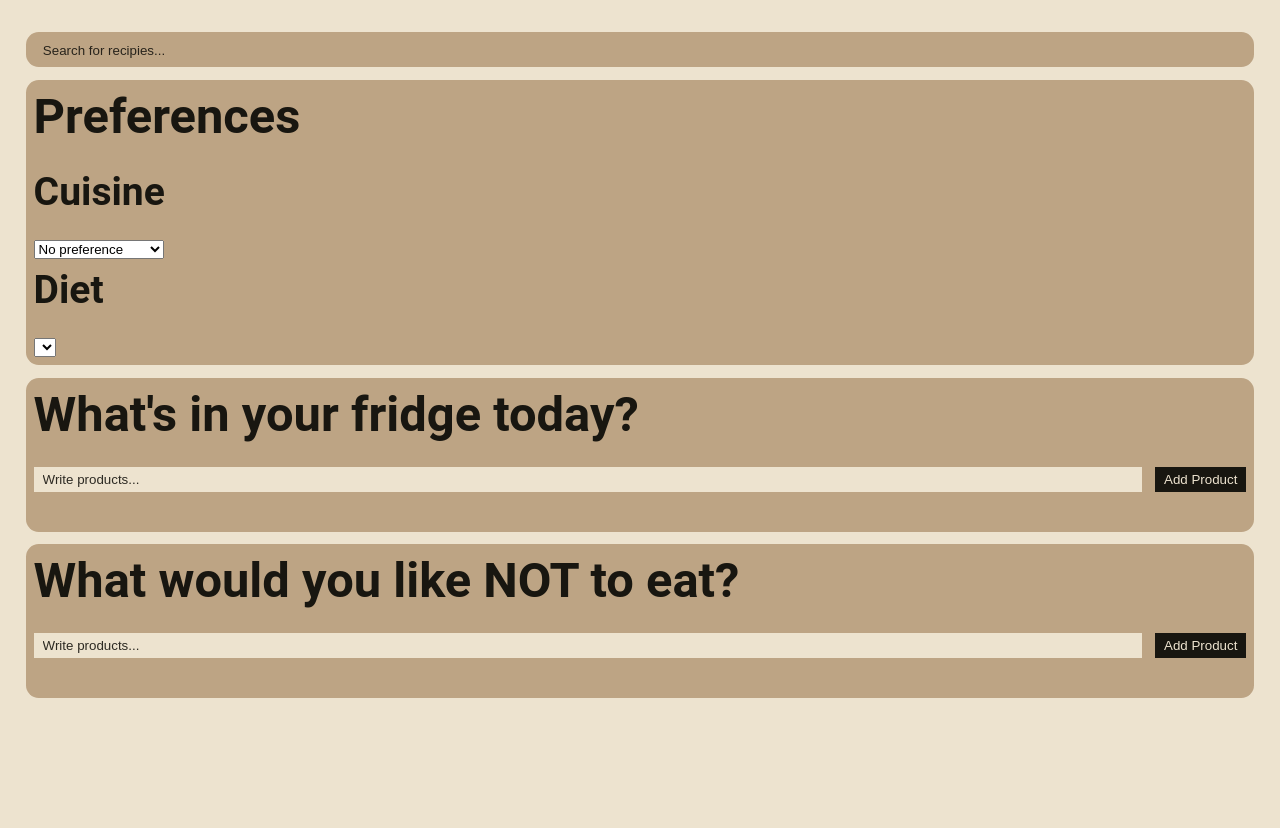
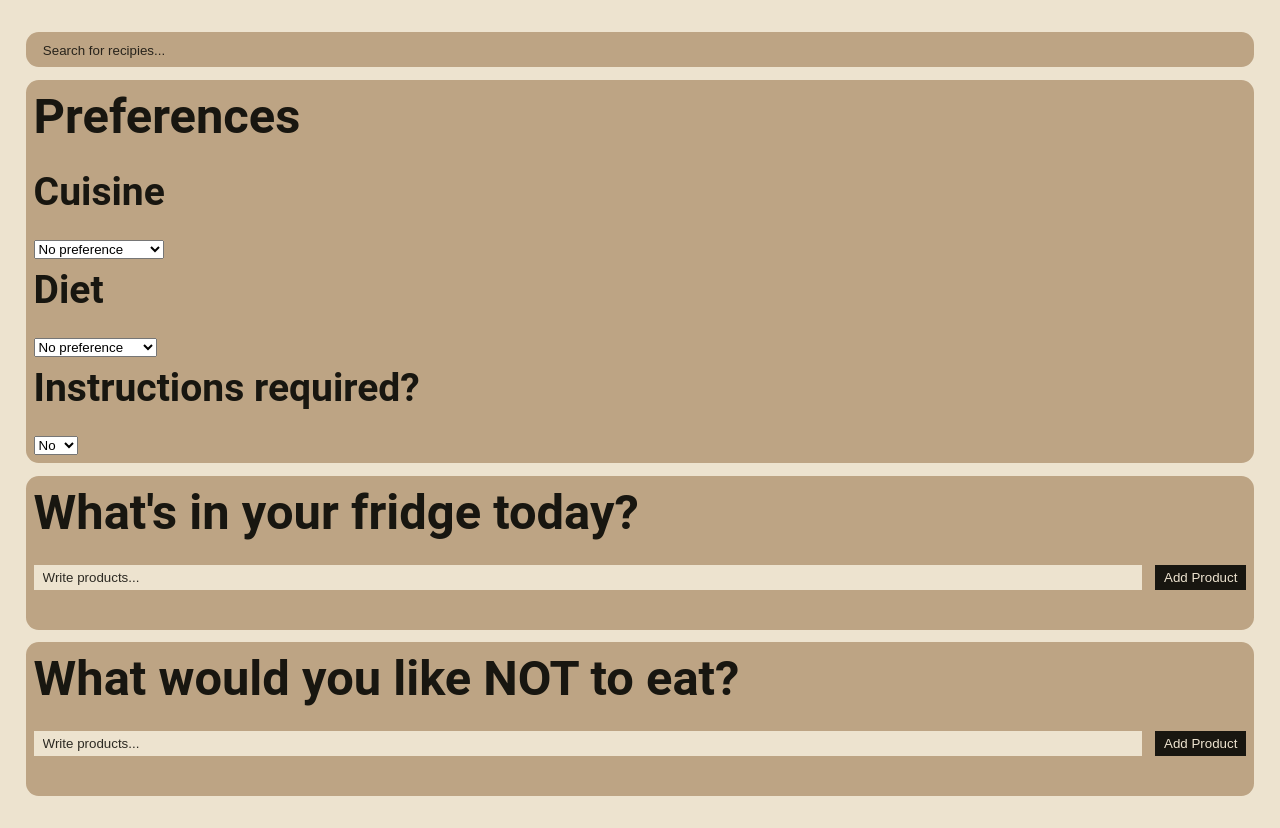
Before and after one commit to lekcik/myCook, a React (Vite) app in the folder myCook/: page / in a window 1280 px wide. Before the commit the page ends 800 px from the top, so only its background shows below. Built offline with nearby package versions, Linux system fonts and the light colour scheme.

Commit message:
prefs added

```diff
--- a/myCook/src/components/input components/Preferences.jsx
+++ b/myCook/src/components/input components/Preferences.jsx
@@ -5,6 +5,9 @@ function Preferences() {
     const [receipt, setReceipt] = useContext(ReceiptContext);
     const cuisines = useRef([
         'African', 'Asian', 'American', 'British', 'Cajun', 'Caribbean', 'Chinese', 'Eastern European', 'European', 'French', 'German', 'Greek', 'Indian', 'Irish', 'Italian', 'Japanese', 'Jewish', 'Korean', 'Latin American', 'Mediterranean', 'Mexican', 'Middle Eastern', 'Nordic', 'Southern', 'Spanish', 'Thai', 'Vietnamese'
+    ]);
+    const diets = useRef([
+        'Gluten Free', 'Ketogenic', 'Vegetarian', 'Lacto-Vegetarian', 'Ovo-Vegetarian', 'Vegan', 'Pescetarian', 'Paleo', 'Primal', 'Low FODMAP', 'Whole30'
     ]);
 
     function cuisineChangeHandler(event) {
@@ -14,11 +17,29 @@ function Preferences() {
         }));
     }
 
+    function dietChangeHandler(event) {
+        setReceipt((prevReceipt) => ({
+            ...prevReceipt,
+            diet: event.target.value
+        }))
+    }
+
+    function instructionsChangeHandler(event) {
+        setReceipt((prevReceipt) => ({
+            ...prevReceipt,
+            instructionsRequired: event.target.value
+        }))
+    }
+
+    function test(event) {
+        console.log(event.target.id);
+    }
+
     return(
         <section className="preferences container">
             <h2>Preferences</h2>
 
-            <form aria-label="your receipt preferences">
+            <form onChange={test} aria-label="your receipt preferences">
                 <div>
                     <h3>Cuisine</h3>
                     <select value={receipt.cuisine} onChange={cuisineChangeHandler} name="cuisines" id="cuisines">
@@ -33,10 +54,21 @@ function Preferences() {
 
                 <div>
                     <h3>Diet</h3>
-                    <select name="diets" id="diets">
+                    <select value={receipt.diet} onChange={dietChangeHandler} name="diets" id="diets">
+                        <option value={''} key={0}>No preference</option>
                         {
+                            diets.current.map((data, index) => (
+                                <option value={data} key={index+1}>{data}</option>
+                            ))
+                        }
+                    </select>
+                </div>
 
-                        }
+                <div>
+                    <h3>Instructions required?</h3>
+                    <select value={receipt.instructionsRequired} onChange={instructionsChangeHandler} name="instructions" id="instructions">
+                        <option value={false}>No</option>
+                        <option value={true}>Yes</option>
                     </select>
                 </div>
             </form>
```
